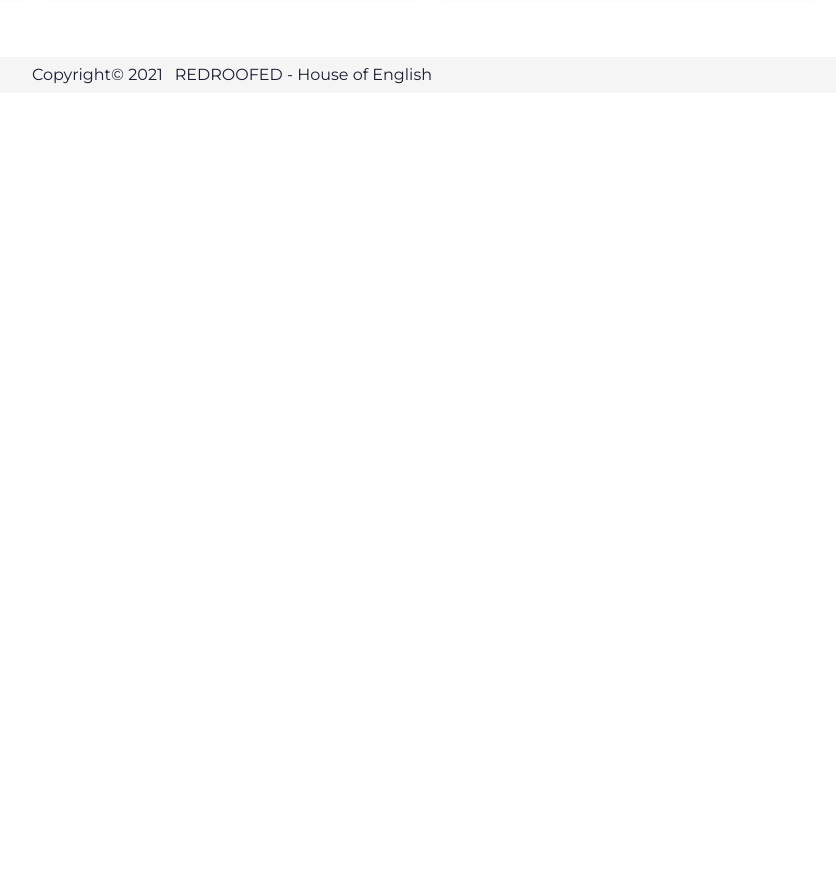
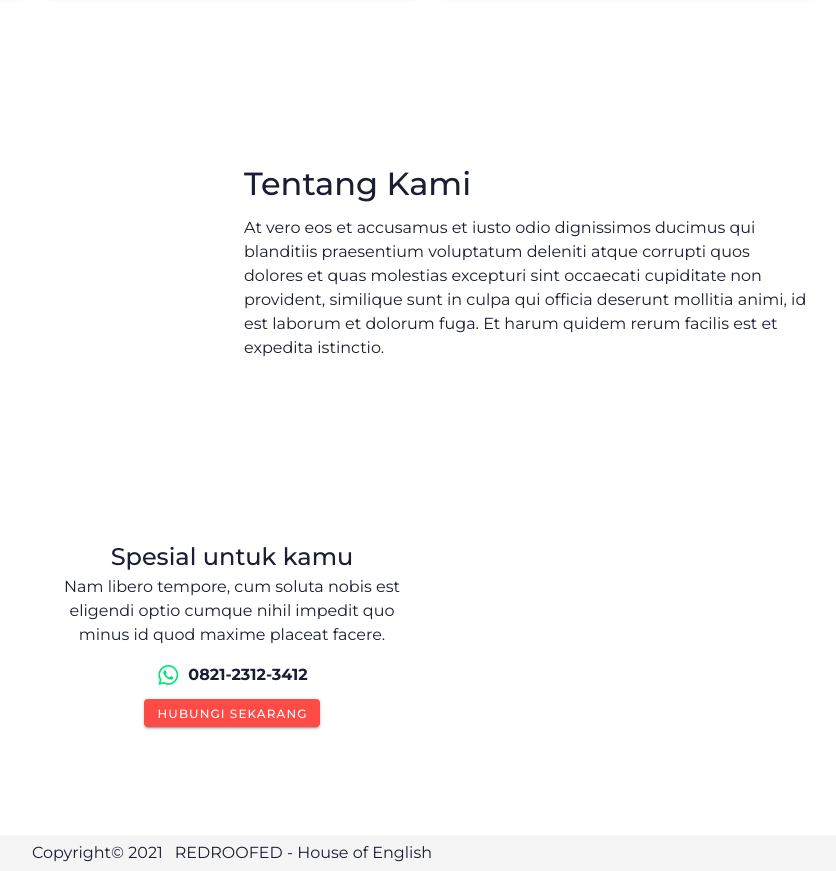
Before and after one commit to Nurhiman20/redroofed-web, a Nuxt app: page / in a window 1280 px wide. Shown: the part 980-1851 px from the top of the page, without its empty margins (408-1244 px from the left). Before the commit the page ends 1073 px from the top, so only its background shows below. Built offline with nearby package versions, Linux system fonts and the light colour scheme.

Commit message:
:sparkles: section(About us): Slicing

```diff
--- a/pages/index.vue
+++ b/pages/index.vue
@@ -22,14 +22,14 @@
 
     <div class="py-12">
       <v-row justify="center" align="center">
-        <v-col cols="12" sm="6" md="6" lg="6" xl="6" class="mb-n4">
+        <v-col cols="12" md="6" lg="6" xl="6" class="mb-n4">
           <div>
-            <h1>Penawaran Kami</h1>
+            <h1 class="font-weight-medium">Penawaran Kami</h1>
             <p class="mt-2">Lorem ipsum dolor sit amet consectetur adipisicing elit. Adipisci, laboriosam accusantium dolores culpa reiciendis.</p>
           </div>
         </v-col>
-        <v-col cols="12" sm="6" md="6" lg="6" xl="6" class="mb-n4"></v-col>
-        <v-col cols="12" sm="4" md="4" lg="4" xl="4">
+        <v-col cols="12" md="6" lg="6" xl="6" class="mb-n4"></v-col>
+        <v-col cols="12" md="4" lg="4" xl="4">
           <v-card min-height="250" class="d-flex flex-column justify-center">
             <div class="pa-4">
               <v-img
@@ -44,7 +44,7 @@
             </v-card-text>
           </v-card>
         </v-col>
-        <v-col cols="12" sm="4" md="4" lg="4" xl="4">
+        <v-col cols="12" md="4" lg="4" xl="4">
           <v-card min-height="250" class="d-flex flex-column justify-center">
             <div class="pa-4">
               <v-img
@@ -59,7 +59,7 @@
             </v-card-text>
           </v-card>
         </v-col>
-        <v-col cols="12" sm="4" md="4" lg="4" xl="4">
+        <v-col cols="12" md="4" lg="4" xl="4">
           <v-card min-height="250" class="d-flex flex-column justify-center">
             <div class="pa-4">
               <v-img
@@ -76,6 +76,42 @@
         </v-col>
       </v-row>
     </div>
+
+    <div class="py-12">
+      <v-row justify="center" align="center">
+        <v-col cols="12" md="6" lg="6" xl="6">
+          <div>
+            <v-img
+              contain
+              max-height="350"
+              :src="require('@/assets/img/illustration2.png')"
+            ></v-img>
+          </div>
+        </v-col>
+        <v-col cols="12" md="6" lg="6" xl="6">
+          <div>
+            <h1 class="font-weight-medium">Tentang Kami</h1>
+            <p class="mt-2">At vero eos et accusamus et iusto odio dignissimos ducimus qui blanditiis praesentium voluptatum deleniti atque corrupti quos dolores et quas molestias excepturi sint occaecati cupiditate non provident, similique sunt in culpa qui officia deserunt mollitia animi, id est laborum et dolorum fuga. Et harum quidem rerum facilis est et expedita istinctio.</p>
+          </div>
+        </v-col>
+      </v-row>
+    </div>
+
+    <div class="py-12 mb-12">
+      <v-row justify="center" align="center">
+        <v-col cols="12" md="4" lg="4" xl="4" class="d-flex flex-column">
+          <h2 class="text-center font-weight-medium">Spesial untuk kamu</h2>
+          <p class="text-center">Nam libero tempore, cum soluta nobis est eligendi optio cumque nihil impedit quo minus id quod maxime placeat facere.</p>
+          <div class="d-flex flex-row justify-center align-center">
+            <v-icon color="success" class="my-auto">mdi-whatsapp</v-icon>
+            <p class="my-auto ml-2 font-weight-bold">0821-2312-3412</p>
+          </div>
+          <div class="mx-auto">
+            <v-btn color="primary" small class="mt-3">Hubungi sekarang</v-btn>
+          </div>
+        </v-col>
+      </v-row>
+    </div>
   </div>
 </template>
 
```
Also changed, not shown: assets/img/illustration2.png (added).
